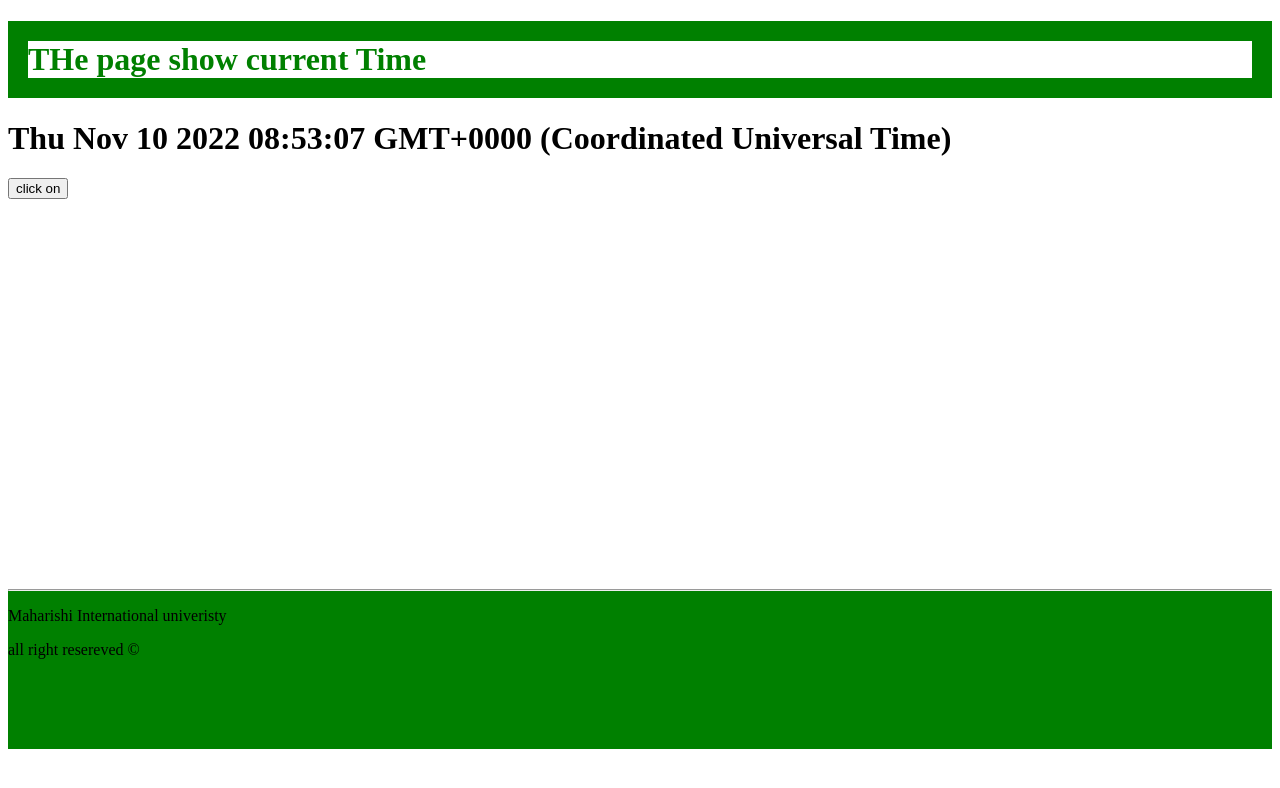
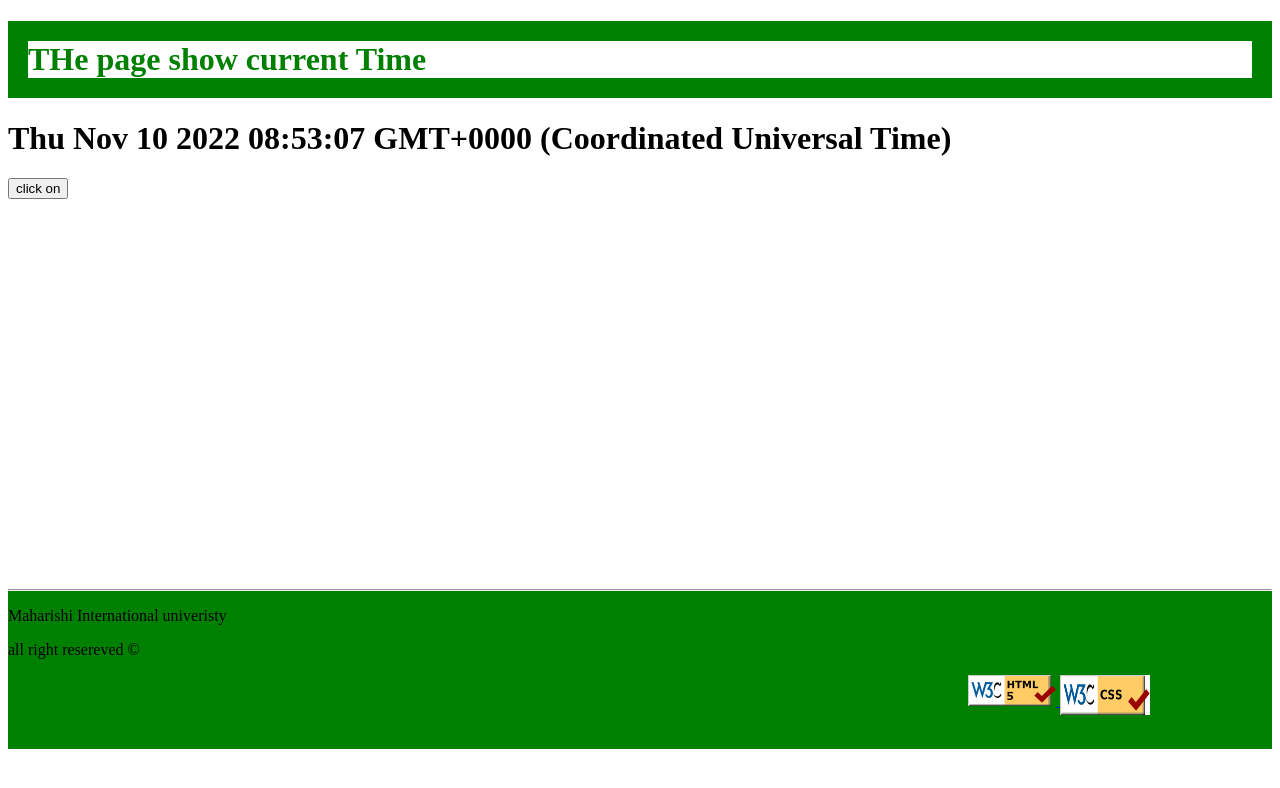
Before and after one commit to ssabkebar17/ssabkebar17.Lab5, a plain HTML site: page docs/index.html in a window 1280 px wide. Drawn offline with Linux system fonts and the light colour scheme.

Commit message:
added file

```diff
--- a/index.html
+++ b/docs/index.html
@@ -5,7 +5,7 @@
      <meta http-equiv="X-UA-Compatible" content="IE=edge">
      <meta name="viewport" content="width=device-width, initial-scale=1.0">
      <title>Solution for Question15</title>
-     <link rel="stylesheet" href="./CSS.css">
+     <link rel="stylesheet" href="./CSS/CSS.css">
 </head>
 <body>
     <div class="divq">
@@ -17,7 +17,7 @@
 <!-- <h1 id="demo2"></h1> -->
 <form >
      <button id="butt">click on</button>
-<script src="./Q15.js"></script>
+<script src="./js/Q15.js"></script>
 </form>
 </div>
 </div>
@@ -28,12 +28,12 @@
           <p>  all right resereved &copy;</p>
      </div>
      <div class="foot2">
-   <!-- <a href="https://validator.w3.org/check?url=https://ssabkebar17.github.io/ssabkebar17.lab4A/">
+   <a href="https://validator.w3.org/check?url=https://ssabkebar17.github.io/ssabkebar17.lab4A/">
      <img class="phot1" src="./image/w3c-logo.png" alt="HTML Validation">
    </a>
    <a href="https://jigsaw.w3.org/css-validator/validator?uri=https://ssabkebar17.github.io/ssabkebar17.lab4A/">
      <img  class="photo2" src="./image/css.png" alt="CSS Validator">
-   </a> -->
+   </a>
      </div>
 </footer>
 </body>
```
Also changed, not shown: docs/CSS/CSS.css (renamed from CSS.css), docs/image/css.png (renamed from image/css.png), docs/image/w3c-logo.png (renamed from image/w3c-logo.png), docs/js/Q15.js (renamed from Q15.js), docs/js/lab5.js (renamed from lab5.js).
